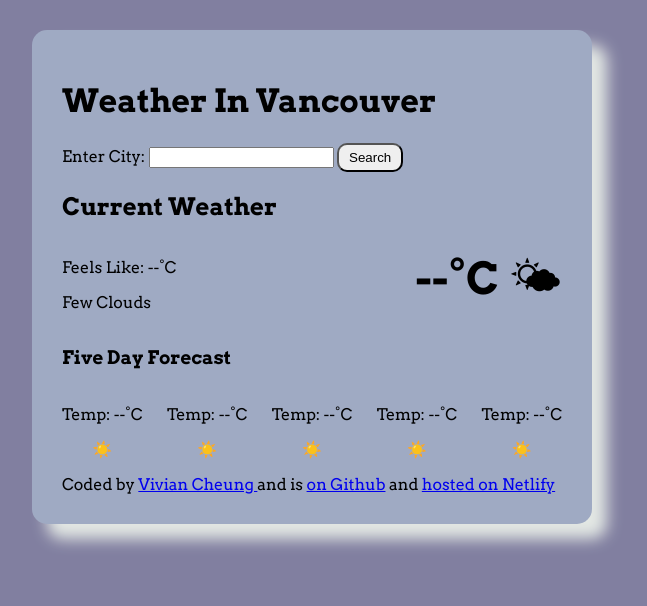
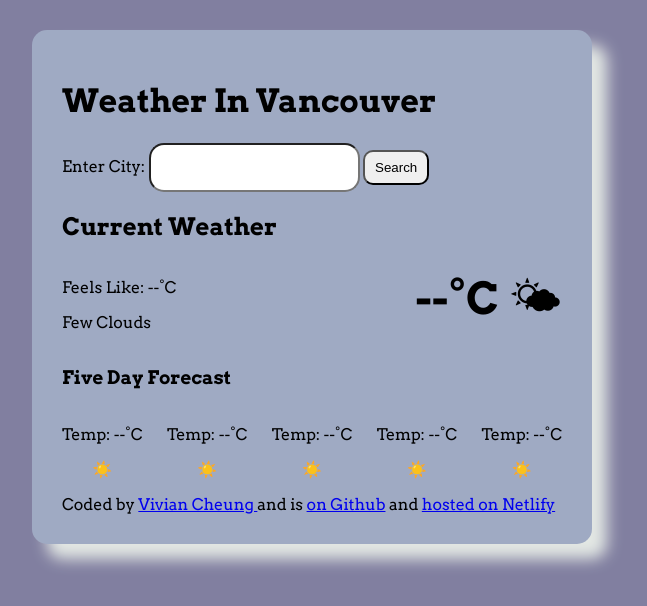
Before and after one commit to vcheungg/v-weather-app, a plain HTML site: page index.html in a window 1280 px wide. Shown: the whole page, without its empty margins (328-975 px from the left). Drawn offline with nearby package versions, Linux system fonts and the light colour scheme.

Commit message:
Added axios/changed some styling

```diff
--- a/index.html
+++ b/index.html
@@ -10,6 +10,7 @@
       href="https://fonts.googleapis.com/css2?family=Arvo:ital,wght@0,400;0,700;1,400;1,700&display=swap"
       rel="stylesheet"
     />
+    <script src="https://cdn.jsdelivr.net/npm/axios@1.6.7/dist/axios.min.js"></script>
     <title>Weather</title>
   </head>
   <body>
--- a/src/style.css
+++ b/src/style.css
@@ -14,6 +14,10 @@ body {
   border-radius: 15px;
 }
 
+#city-input {
+  padding: 15px;
+  border-radius: 15px;
+}
 .current-weather-wrapper {
   display: flex;
   justify-content: space-between;
@@ -36,5 +40,5 @@ body {
 
 button {
   border-radius: 10px;
-  padding: 5px 10px 5px 10px;
+  padding: 8px 10px 8px 10px;
 }
```
